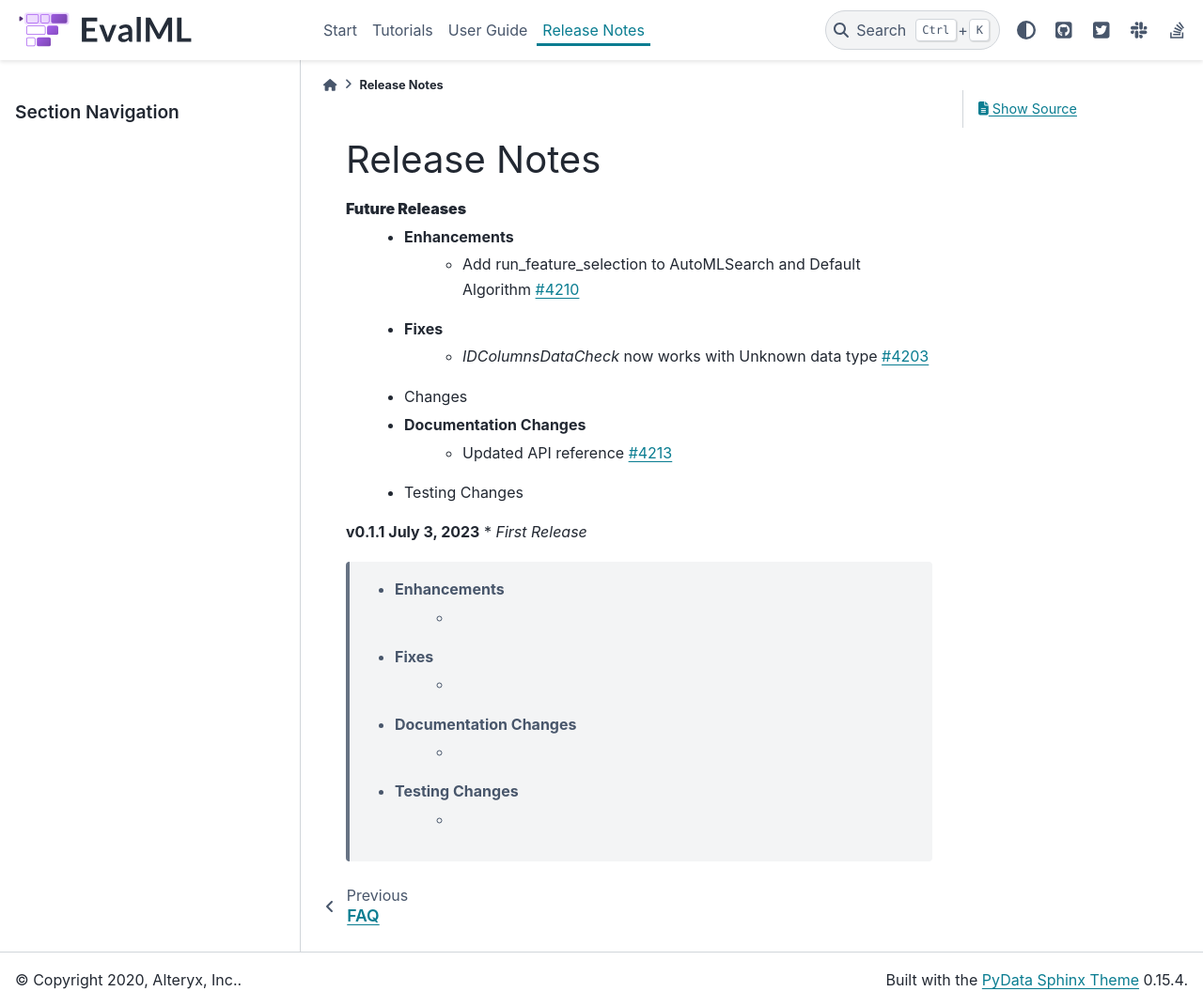
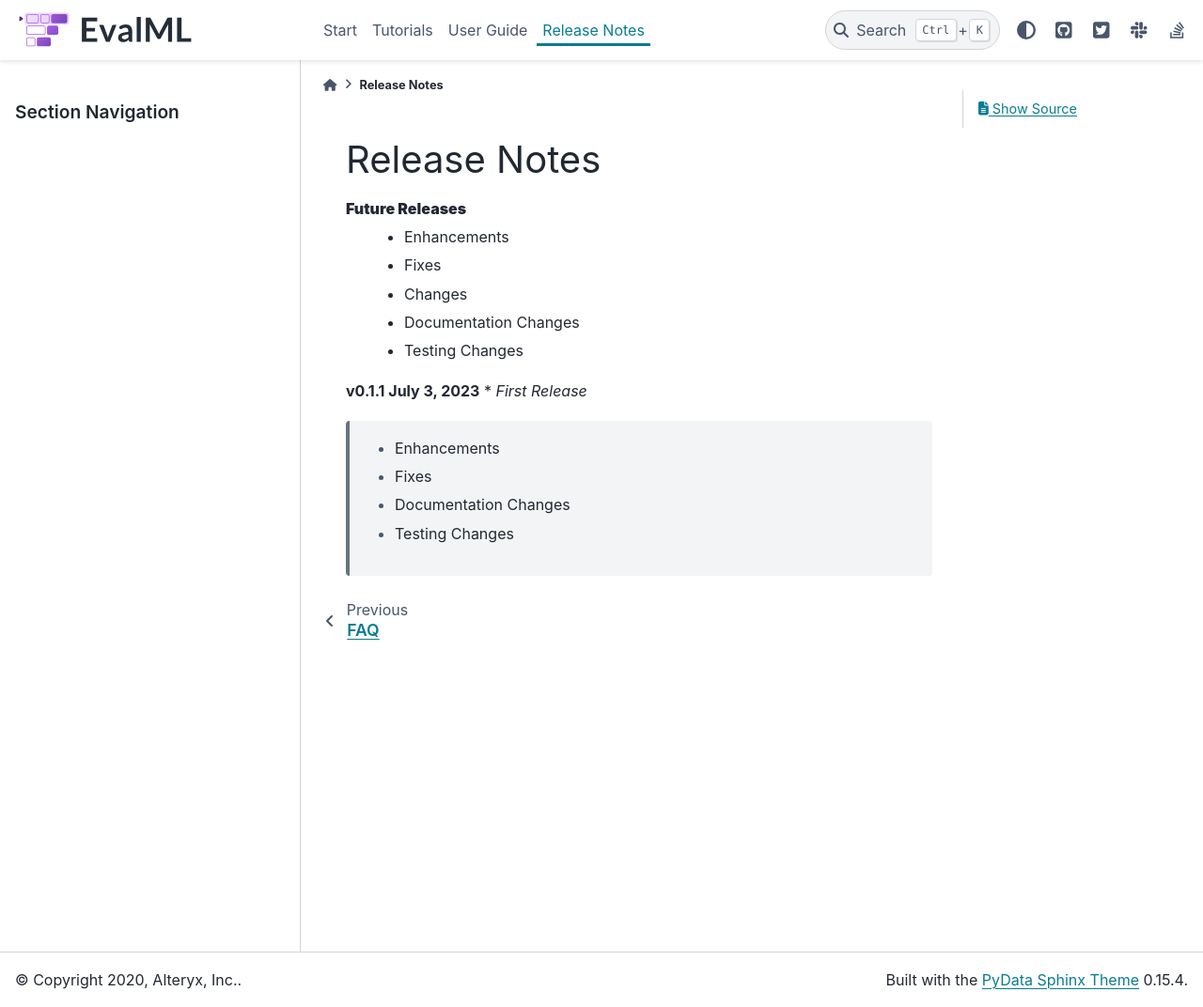
Before and after one commit to NabilFayak/datachecks, a Sphinx documentation site: the page built from docs/source/release_notes.rst, in a window 1280 px wide and 1072 px high. Shown: the whole window at 94% size. Built offline with Sphinx 7.4.7 and the PyData theme 0.15.4, drawn with Linux system fonts in a browser that asks for light colours; pages that are not in the unit, such as notebooks, are missing from menus; the version number could not be read and is left out; comment, search, counter and statistics services are not loaded.

Commit message:
Update release_notes.rst

```diff
--- a/docs/source/release_notes.rst
+++ b/docs/source/release_notes.rst
@@ -2,22 +2,15 @@
 -------------
 **Future Releases**
     * Enhancements
-        * Add run_feature_selection to AutoMLSearch and Default Algorithm :pr:`4210`
     * Fixes
-        * `IDColumnsDataCheck` now works with Unknown data type :pr:`4203`
     * Changes
     * Documentation Changes
-        * Updated API reference :pr:`4213`
     * Testing Changes
 
 
 **v0.1.1 July 3, 2023**
 * *First Release*
     * Enhancements
-        *
     * Fixes
-        *
     * Documentation Changes
-        *
     * Testing Changes
-        *
```
